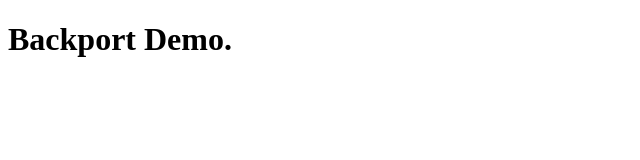
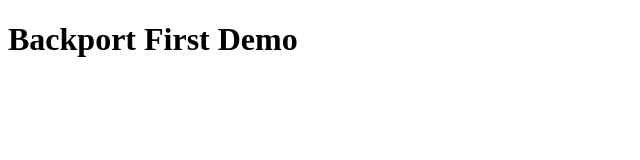
Before and after one commit to lregueiro/backport-demo, a plain HTML site: page index.html in a window 1280 px wide. Shown: the whole page, without its empty margins (0-640 px from the left). Drawn offline with Linux system fonts and the light colour scheme.

Commit message:
fix: index page

```diff
--- a/index.html
+++ b/index.html
@@ -6,6 +6,6 @@
     <title>Backport Demo</title>
 </head>
 <body>
-    <h1>Backport Demo.</h1>
+    <h1>Backport First Demo</h1>
 </body>
 </html>
```
